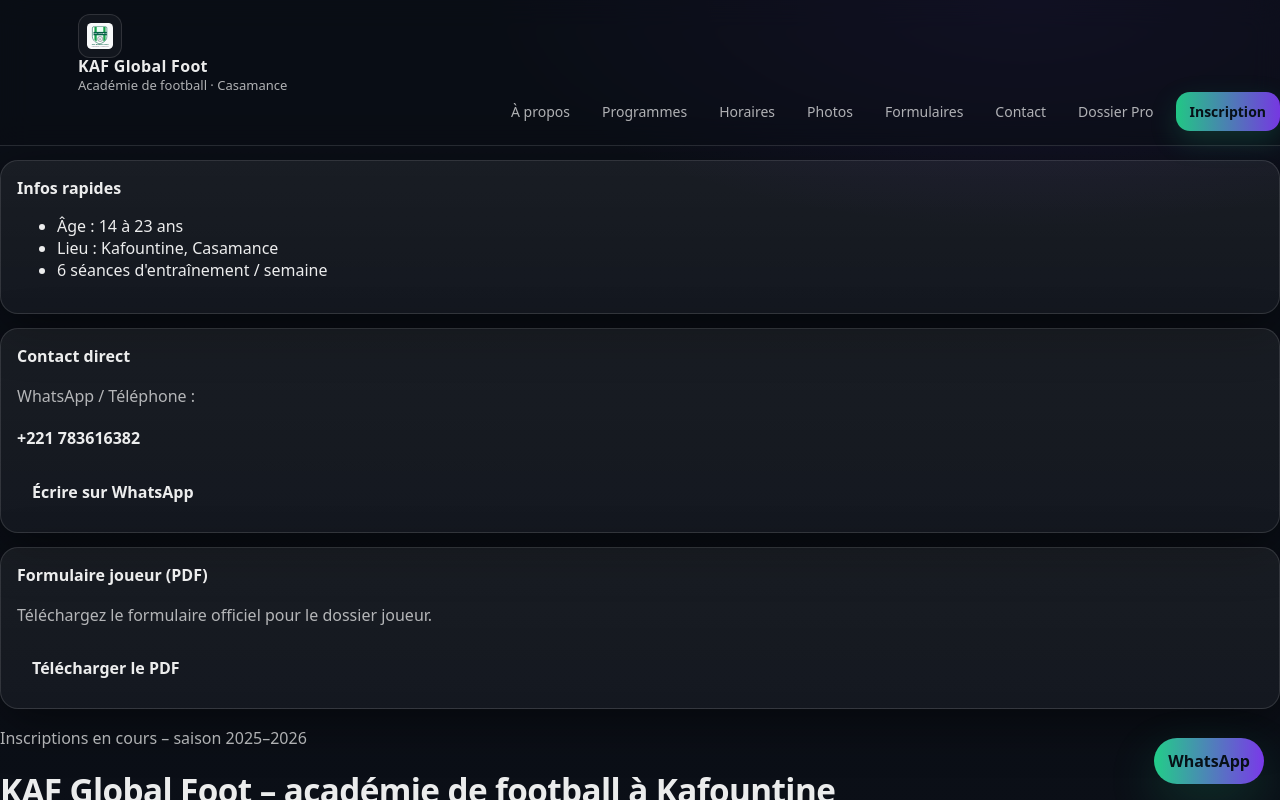
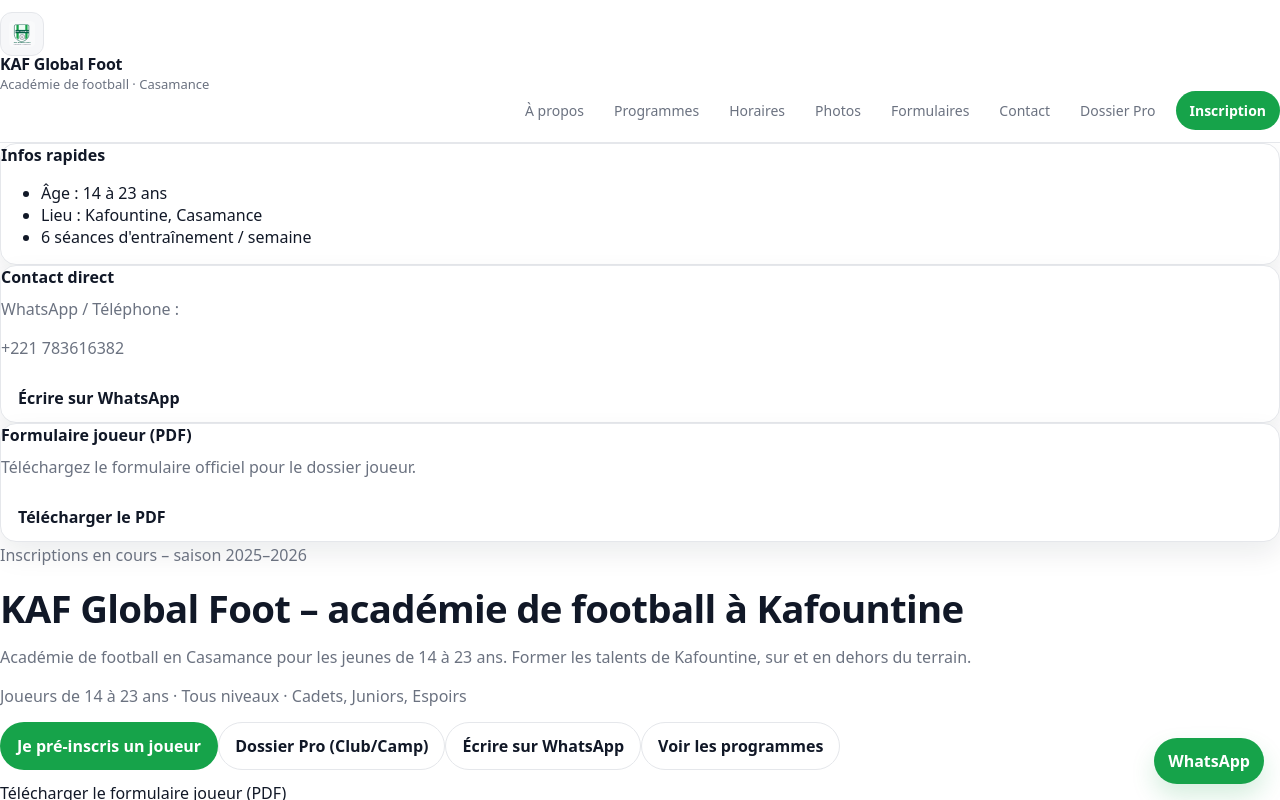
Before and after one commit to meliusmum-sketch/KAF-GLOBAL-FOOT, a Next.js app: page / in a window 1280 px wide. Shown: the top 800 px of the page. Built offline with nearby package versions, Linux system fonts and the light colour scheme.

Commit message:
Refactor globals.css for clean academy theme
Updated global styles to a clean academy theme with new color variables and layout adjustments.

```diff
--- a/styles/globals.css
+++ b/styles/globals.css
@@ -1,324 +1,269 @@
-/* styles/globals.css */
-/* Thème "premium academy" (inspiré d'un style dark moderne) */
+/* styles/globals.css — Clean / airy / academy style */
 
-:root {
-  --bg: #0b0f17;
-  --bg2: #0a0d14;
-  --surface: rgba(255, 255, 255, 0.06);
-  --surface-2: rgba(255, 255, 255, 0.09);
-  --border: rgba(255, 255, 255, 0.12);
+:root{
+  --bg:#ffffff;
+  --bg-soft:#f6f7f9;
+  --text:#111827;
+  --muted:#6b7280;
+  --border:#e5e7eb;
 
-  --text: rgba(255, 255, 255, 0.92);
-  --muted: rgba(255, 255, 255, 0.68);
-  --faint: rgba(255, 255, 255, 0.50);
+  /* ✅ Couleur principale (respecte le vert “academy”) */
+  --accent:#16a34a; /* change ici si tu veux un vert plus clair/foncé */
+  --accent-hover:#15803d;
 
-  /* Accent (change ici si tu veux une autre couleur) */
-  --accent: #23d18b;         /* vert premium */
-  --accent-2: #7c3aed;       /* violet léger */
-  --danger: #ff3b30;
+  --radius:16px;
+  --radius-sm:12px;
 
-  --radius: 18px;
-  --radius-sm: 14px;
-  --shadow: 0 14px 50px rgba(0, 0, 0, 0.45);
-
-  --max: 1160px;
+  --max:1120px;
+  --shadow: 0 12px 28px rgba(17,24,39,0.08);
 }
 
-* { box-sizing: border-box; }
-html, body { padding: 0; margin: 0; }
-body {
-  font-family: ui-sans-serif, system-ui, -apple-system, Segoe UI, Roboto, Arial, "Apple Color Emoji", "Segoe UI Emoji";
-  color: var(--text);
-  background:
-    radial-gradient(900px 380px at 20% 10%, rgba(35, 209, 139, 0.14), transparent 60%),
-    radial-gradient(900px 380px at 80% 0%, rgba(124, 58, 237, 0.14), transparent 60%),
-    linear-gradient(180deg, var(--bg), var(--bg2));
-  min-height: 100vh;
+*{ box-sizing:border-box; }
+html,body{ padding:0; margin:0; }
+body{
+  font-family: ui-sans-serif, system-ui, -apple-system, Segoe UI, Roboto, Arial;
+  color:var(--text);
+  background:var(--bg);
 }
 
-a { color: inherit; text-decoration: none; }
-img { max-width: 100%; display: block; }
+a{ color:inherit; text-decoration:none; }
+img{ max-width:100%; display:block; }
 
-.page {
-  min-height: 100vh;
+.container{
+  max-width:var(--max);
+  margin:0 auto;
+  padding:0 18px;
 }
 
-.container {
-  width: 100%;
-  max-width: var(--max);
-  padding: 0 18px;
-  margin: 0 auto;
-}
-
-/* HEADER (compatible avec tes classes existantes) */
-.site-header {
-  position: sticky;
-  top: 0;
-  z-index: 50;
-  backdrop-filter: blur(14px);
-  background: rgba(10, 13, 20, 0.55);
-  border-bottom: 1px solid var(--border);
+/* ===== HEADER ===== */
+.site-header{
+  position:sticky;
+  top:0;
+  z-index:50;
+  background: rgba(255,255,255,0.92);
+  backdrop-filter: blur(10px);
+  border-bottom:1px solid var(--border);
 }
 
 .site-header-inner,
-.site-header {
-  padding: 14px 0;
+.site-header{
+  padding:12px 0;
 }
 
-.site-header-inner {
-  display: flex;
-  align-items: center;
-  justify-content: space-between;
-  gap: 14px;
+.site-header-inner{
+  display:flex;
+  align-items:center;
+  justify-content:space-between;
+  gap:14px;
+  max-width:var(--max);
+  margin:0 auto;
+  padding:0 18px;
 }
 
-.site-header-left,
-.site-header-inner {
-  max-width: var(--max);
-  margin: 0 auto;
-  padding-left: 18px;
-  padding-right: 18px;
+.site-logo{
+  width:44px;
+  height:44px;
+  padding:8px;
+  border-radius:12px;
+  background:var(--bg-soft);
+  border:1px solid var(--border);
 }
 
-.site-logo {
-  width: 44px;
-  height: 44px;
-  border-radius: 12px;
-  background: rgba(255,255,255,0.04);
-  border: 1px solid var(--border);
-  padding: 8px;
+.site-title-block{ display:flex; flex-direction:column; line-height:1.1; }
+.site-title{ font-weight:900; letter-spacing:-0.2px; }
+.site-tagline{ font-size:13px; color:var(--muted); margin-top:3px; }
+
+.site-nav{
+  display:flex;
+  gap:10px;
+  align-items:center;
+  flex-wrap:wrap;
+  justify-content:flex-end;
 }
 
-.site-title-block { display: flex; flex-direction: column; line-height: 1.1; }
-.site-title { font-weight: 800; letter-spacing: 0.3px; }
-.site-tagline { color: var(--muted); font-size: 13px; margin-top: 2px; }
-
-.site-nav {
-  display: flex;
-  align-items: center;
-  gap: 12px;
-  flex-wrap: wrap;
-  justify-content: flex-end;
+.site-nav a{
+  font-size:14px;
+  color:var(--muted);
+  padding:10px 10px;
+  border-radius:12px;
+  transition:.15s ease;
 }
 
-.site-nav a {
-  color: var(--muted);
-  font-size: 14px;
-  padding: 10px 10px;
-  border-radius: 12px;
-  transition: 0.2s ease;
-}
-
-.site-nav a:hover {
-  color: var(--text);
-  background: rgba(255,255,255,0.06);
+.site-nav a:hover{
+  background:var(--bg-soft);
+  color:var(--text);
 }
 
 .site-nav-cta,
-.btn-inscription {
-  background: linear-gradient(90deg, rgba(35, 209, 139, 0.95), rgba(124, 58, 237, 0.95));
-  color: #071017 !important;
-  font-weight: 800;
-  padding: 10px 14px !important;
-  border-radius: 14px !important;
-  box-shadow: 0 10px 28px rgba(35, 209, 139, 0.18);
+.btn-inscription{
+  background:var(--accent);
+  color:white !important;
+  font-weight:800;
+  padding:10px 14px !important;
+  border-radius:999px !important;
 }
 
-/* TITRES / SECTIONS */
-h1, h2, h3 { margin: 0 0 10px; }
-h1 {
-  font-size: clamp(28px, 2.6vw, 44px);
-  letter-spacing: -0.6px;
+.site-nav-cta:hover,
+.btn-inscription:hover{ background:var(--accent-hover); }
+
+/* ===== TITRES / SECTIONS ===== */
+.page{ min-height:100vh; }
+.section{
+  padding:44px 0;
 }
-h2 {
-  font-size: clamp(22px, 2vw, 30px);
+h1{
+  font-size: clamp(28px, 3vw, 44px);
+  letter-spacing: -0.7px;
+  margin:0 0 10px;
 }
-p { color: var(--muted); line-height: 1.65; }
+h2{
+  font-size: clamp(20px, 2vw, 28px);
+  letter-spacing: -0.4px;
+  margin:0 0 10px;
+}
+h3{
+  margin:0 0 8px;
+  font-size:16px;
+}
+p{ color:var(--muted); line-height:1.7; margin:0 0 12px; }
 
-.section {
-  padding: 26px 0;
+/* ===== BOUTONS ===== */
+.btn, button.btn{
+  display:inline-flex;
+  align-items:center;
+  justify-content:center;
+  gap:10px;
+  padding:12px 16px;
+  border-radius:999px;
+  border:1px solid transparent;
+  font-weight:800;
+  cursor:pointer;
+  transition:.15s ease;
 }
 
-/* CARTES */
-.card, .rail-card, .form-card {
-  background: linear-gradient(180deg, var(--surface), rgba(255,255,255,0.04));
-  border: 1px solid var(--border);
-  border-radius: var(--radius);
-  box-shadow: var(--shadow);
+.btn-primary{
+  background:var(--accent);
+  color:white;
+}
+.btn-primary:hover{ background:var(--accent-hover); }
+
+.btn-secondary{
+  background:white;
+  border-color:var(--border);
+  color:var(--text);
+}
+.btn-secondary:hover{ background:var(--bg-soft); }
+
+.btn-link{
+  color:var(--accent);
+  font-weight:800;
+  text-decoration:underline;
+  text-underline-offset: 4px;
 }
 
-.card {
-  padding: 18px;
-  margin: 14px 0;
+/* ===== CARTES ===== */
+.card, .form-card, .rail-card{
+  background:white;
+  border:1px solid var(--border);
+  border-radius:var(--radius);
+  box-shadow:var(--shadow);
 }
 
-.rail-card { padding: 16px; margin: 14px 0; }
-.rail-card h3 { font-size: 16px; margin-bottom: 10px; }
-.rail-strong { font-weight: 900; color: var(--text); }
+.card{ padding:18px; margin:14px 0; }
+.form-card{ padding:18px; }
 
-/* BOUTONS */
-.btn, button.btn, .btn-principal {
-  display: inline-flex;
-  align-items: center;
-  justify-content: center;
-  gap: 10px;
-  border: 1px solid transparent;
-  border-radius: 14px;
-  padding: 12px 14px;
-  font-weight: 800;
-  cursor: pointer;
-  transition: transform .15s ease, background .15s ease, border-color .15s ease;
+/* ===== SIGN-UP GRID (2 colonnes) ===== */
+.signup-wrap{
+  padding:34px 0 54px;
+}
+.signup-grid{
+  display:grid;
+  grid-template-columns:1fr;
+  gap:18px;
+  margin-top:16px;
+}
+@media (min-width:980px){
+  .signup-grid{ grid-template-columns: 0.95fr 1.05fr; }
 }
 
-.btn:hover { transform: translateY(-1px); }
-
-.btn-primary, .btn-principal {
-  background: linear-gradient(90deg, rgba(35, 209, 139, 0.98), rgba(124, 58, 237, 0.98));
-  color: #071017;
+/* ===== FORMULAIRE (style Pro / simple) ===== */
+.form-grid{ display:grid; grid-template-columns:1fr; gap:14px; }
+.form-row{ display:grid; grid-template-columns:1fr; gap:14px; }
+@media (min-width:860px){
+  .form-row{ grid-template-columns:1fr 1fr; }
 }
 
-.btn-secondary {
-  background: rgba(255,255,255,0.06);
-  border-color: var(--border);
-  color: var(--text);
-}
-
-.btn-ghost {
-  background: transparent;
-  border-color: var(--border);
-  color: var(--text);
-}
-
-.btn-small { padding: 10px 12px; border-radius: 12px; font-size: 14px; }
-
-/* FORMULAIRES (look premium) */
-.form-section {
-  max-width: var(--max);
-  margin: 0 auto;
-  padding: 26px 18px 40px;
-}
-
-.form-card {
-  padding: 18px;
-  margin-top: 16px;
-}
-
-.form-grid {
-  display: grid;
-  grid-template-columns: 1fr;
-  gap: 14px;
-}
-
-.form-row {
-  display: grid;
-  grid-template-columns: 1fr;
-  gap: 14px;
-}
-
-@media (min-width: 860px) {
-  .form-row { grid-template-columns: 1fr 1fr; }
-}
-
-.form-field label {
-  display: block;
-  font-size: 12px;
-  letter-spacing: 0.12em;
-  text-transform: uppercase;
-  color: var(--faint);
-  margin-bottom: 8px;
+.form-field label{
+  display:block;
+  font-size:12px;
+  letter-spacing:0.12em;
+  text-transform:uppercase;
+  color:#374151;
+  margin-bottom:8px;
 }
 
 .form-field input,
 .form-field select,
-.form-field textarea {
-  width: 100%;
-  background: rgba(10, 13, 20, 0.55);
-  border: 1px solid var(--border);
-  color: var(--text);
-  padding: 12px 12px;
-  border-radius: var(--radius-sm);
-  outline: none;
-  transition: border-color .15s ease, box-shadow .15s ease;
+.form-field textarea{
+  width:100%;
+  padding:12px 12px;
+  border-radius:var(--radius-sm);
+  border:1px solid var(--border);
+  background:white;
+  color:var(--text);
+  outline:none;
+  transition:.15s ease;
 }
 
 .form-field input:focus,
 .form-field select:focus,
-.form-field textarea:focus {
-  border-color: rgba(35, 209, 139, 0.65);
-  box-shadow: 0 0 0 4px rgba(35, 209, 139, 0.12);
+.form-field textarea:focus{
+  border-color: rgba(22,163,74,0.65);
+  box-shadow: 0 0 0 4px rgba(22,163,74,0.12);
 }
 
-.form-help { margin: 8px 0 0; color: var(--faint); font-size: 13px; }
-.form-actions { display: grid; gap: 10px; margin-top: 10px; }
-
-.form-small-note { font-size: 13px; color: var(--faint); }
-
-/* SIGN-UP LAYOUT */
-.signup-hero {
-  padding: 26px 0 0;
+.form-help{
+  font-size:13px;
+  color:var(--muted);
+  margin-top:8px;
 }
 
-.signup-grid {
-  display: grid;
-  grid-template-columns: 1fr;
-  gap: 18px;
-  margin-top: 14px;
+.form-actions{
+  display:flex;
+  flex-wrap:wrap;
+  gap:10px;
+  align-items:center;
+  margin-top:6px;
 }
 
-@media (min-width: 980px) {
-  .signup-grid { grid-template-columns: 1.05fr 0.95fr; }
+.hr{
+  border:none;
+  border-top:1px solid var(--border);
+  margin:16px 0;
 }
 
-.kicker {
-  display: inline-flex;
-  gap: 8px;
-  align-items: center;
-  color: var(--faint);
-  font-size: 12px;
-  letter-spacing: 0.12em;
-  text-transform: uppercase;
-  margin-bottom: 10px;
+/* ===== FOOTER ===== */
+.site-footer{
+  border-top:1px solid var(--border);
+  padding:28px 18px;
+  text-align:center;
+  color:var(--muted);
+  background:var(--bg);
 }
 
-.badge {
-  display: inline-flex;
-  padding: 7px 10px;
-  border-radius: 999px;
-  border: 1px solid var(--border);
-  background: rgba(255,255,255,0.05);
-  color: var(--muted);
-  font-size: 13px;
+/* ===== WhatsApp floating (discret) ===== */
+.whatsapp-button, .whatsapp-float{
+  position:fixed;
+  right:16px;
+  bottom:16px;
+  z-index:60;
+  background:var(--accent);
+  color:white;
+  font-weight:900;
+  padding:12px 14px;
+  border-radius:999px;
+  box-shadow: 0 12px 24px rgba(22,163,74,0.18);
 }
-
-.list {
-  margin: 10px 0 0;
-  padding-left: 18px;
+.whatsapp-button:hover, .whatsapp-float:hover{
+  background:var(--accent-hover);
 }
-
-hr.sep {
-  border: none;
-  border-top: 1px solid var(--border);
-  margin: 18px 0;
-}
-
-/* FOOTER */
-.site-footer {
-  border-top: 1px solid var(--border);
-  padding: 26px 18px;
-  text-align: center;
-  color: var(--faint);
-}
-
-/* WhatsApp float */
-.whatsapp-button, .whatsapp-float {
-  position: fixed;
-  right: 16px;
-  bottom: 16px;
-  z-index: 60;
-  background: linear-gradient(90deg, rgba(35, 209, 139, 0.98), rgba(124, 58, 237, 0.98));
-  color: #071017;
-  font-weight: 900;
-  padding: 12px 14px;
-  border-radius: 999px;
-  box-shadow: 0 18px 50px rgba(35, 209, 139, 0.18);
-}
```
